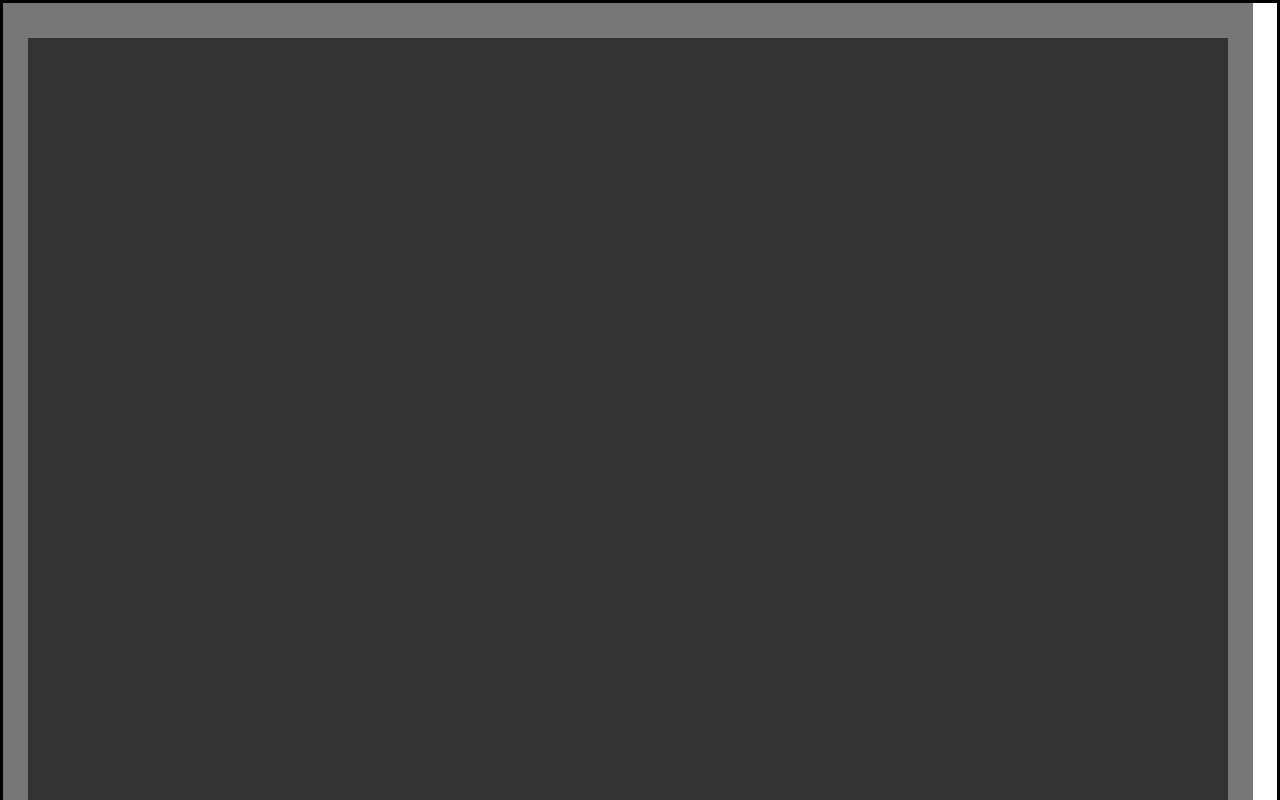
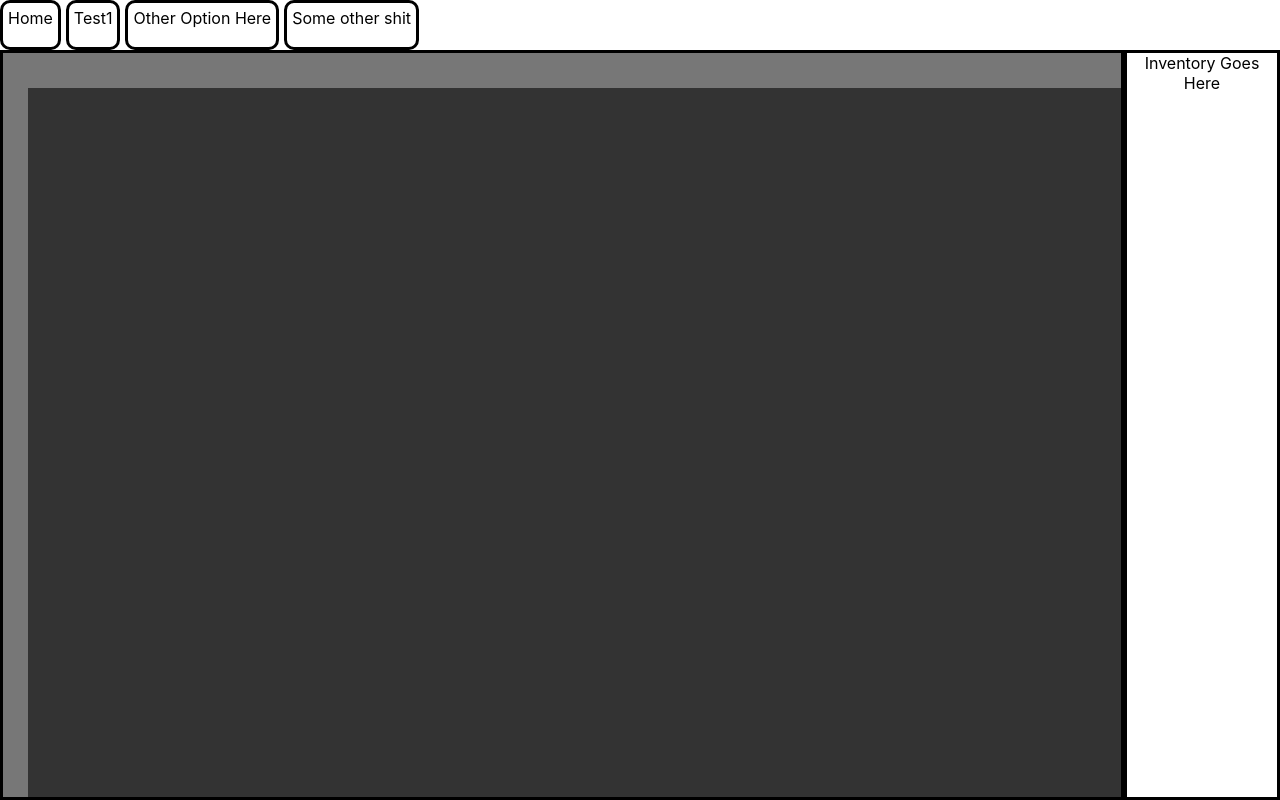
Before and after one commit to TenjouUtena/cccrogue, a React (Create React App) app in the folder cccr-frontend/: page / in a window 1280 px wide. Shown: the top 800 px of the page. Built offline with nearby package versions, Linux system fonts and the light colour scheme.

Commit message:
* More setup work on SPA

```diff
--- a/cccr-frontend/src/App.css
+++ b/cccr-frontend/src/App.css
@@ -1,5 +1,11 @@
 .App {
   text-align: center;
+  display: flex;
+  flex-direction: column;
+  top: 0px;
+  left: 0px;
+  max-height: 100vh;
+  height: 100vh;
 }
 
 
@@ -33,9 +39,11 @@
 }
 
 
-.InventoryBox {
+.Inventory {
     flex-grow: 2;
-
+    min-width: 150px;
+    border-style: solid;
+    border-color: black;
 }
 
 
@@ -57,15 +65,11 @@
 }
 
 div.Grid {
-/*
-    max-width: 75vw;
-    max-height: 85vh;
-*/
-    overflow: hidden;
+    overflow: scroll;
     flex-grow: 5;
-    margin: auto;
     border-style: solid;
     border-color: black;
+    max-height: 100%;
 }
 
 table.Grid {
@@ -83,10 +87,29 @@ td.Grid {
 
 .TitleBar {
     display: flex;
+    min-height: 50px;
+    position: relative;
+    top: 0px;
+    left: 0px;
+    border: 0px;
+    padding: 0px;
+    justify-content: flex-start;
+    align-items: stretch;
+    gap: 5px;
 }
 
+.TitleBarNode {
+    border-style: solid;
+    padding: 5px;
+    border-radius: 10px;
+
+}
 
 
 .MainGame {
     display: flex;
+    position: relative;
+    flex-grow: 1;
+    overflow: hidden;
+    align-content: flex-start;
 }
--- a/cccr-frontend/src/App.js
+++ b/cccr-frontend/src/App.js
@@ -3,12 +3,23 @@ import React from 'react';
 import MainGame from './MainGame.js';
 
 class TitleBar extends React.Component {
+  render() {
+    return(
+      <div className="TitleBar">
+        <div className="TitleBarNode"><span>Home</span></div>
+        <div className="TitleBarNode"><span>Test1</span></div>
+        <div className="TitleBarNode"><span>Other Option Here</span></div>
+        <div className="TitleBarNode"><span>Some other shit</span></div>
+      </div>
+    )
+  }
+}
 
-}
 
 function App() {
   return (
-    <div className="App">
+      <div className="App">
+        <TitleBar />
       <div id="error" />
       <MainGame />
     </div>
--- /dev/null
+++ b/cccr-frontend/src/Inventory.js
@@ -0,0 +1,9 @@
+import React, { Component } from 'react'
+
+export default class Inventory extends Component {
+  render() {
+    return (
+      <div className="Inventory"> Inventory Goes Here </div>
+    )
+  }
+}
--- a/cccr-frontend/src/MainGame.js
+++ b/cccr-frontend/src/MainGame.js
@@ -1,5 +1,7 @@
 import React from 'react';
 import Grid from './Grid.js';
+import Inventory from './Inventory.js';
+
 
 class MainGame extends React.Component {
   state = {
@@ -10,7 +12,11 @@ class MainGame extends React.Component {
         {type:'wall'},
         {type:'wall'},
       ]],
-    }
+    },
+    inventory: [
+      {item:'hat'},
+      {item:'beanie'},
+    ],
   }
 
   render() {
@@ -18,6 +24,7 @@ class MainGame extends React.Component {
         <div className="MainGame">
         <Grid height={this.state.gridmap.height}
               width ={this.state.gridmap.width} />
+        <Inventory />
         </div>
     )
   }
```
